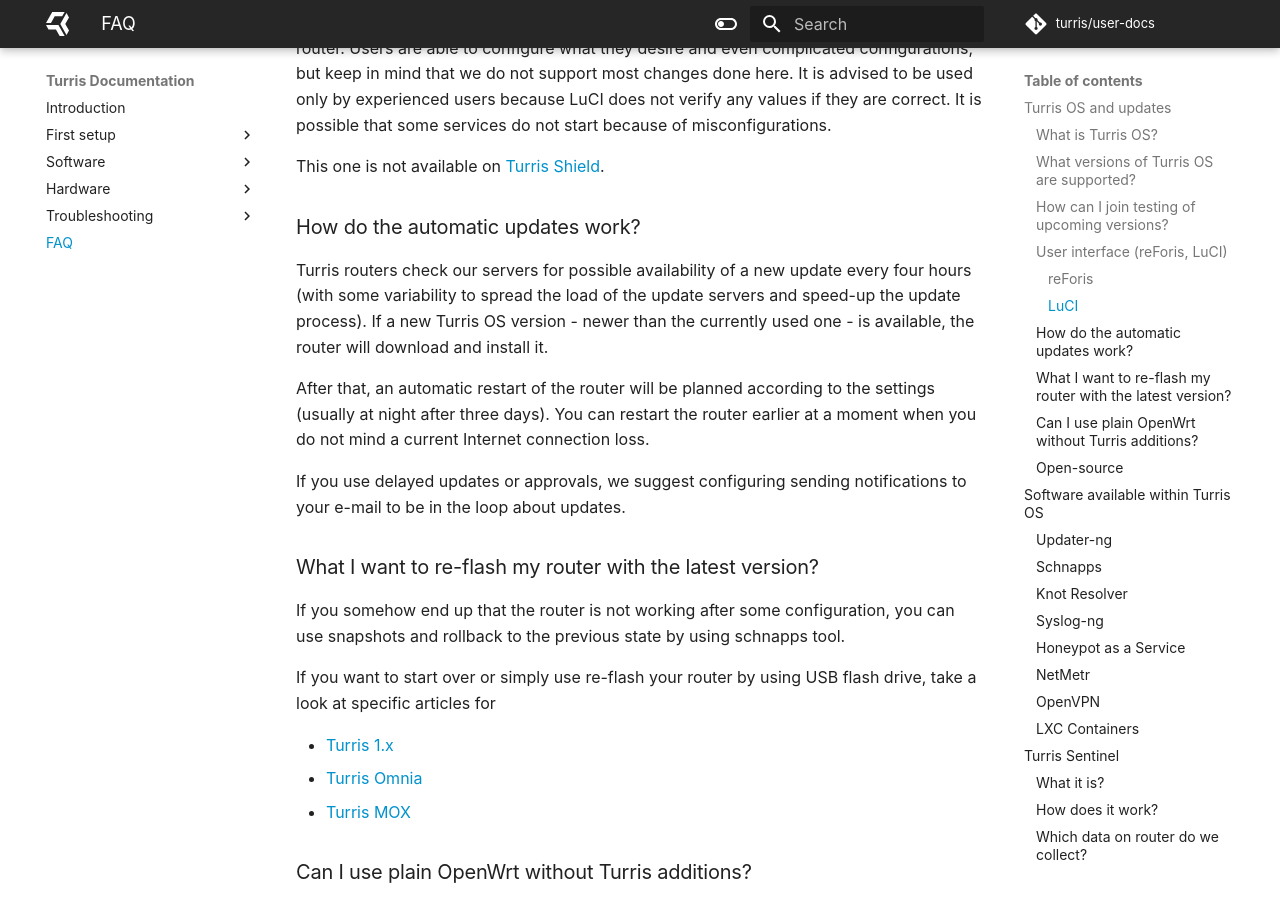
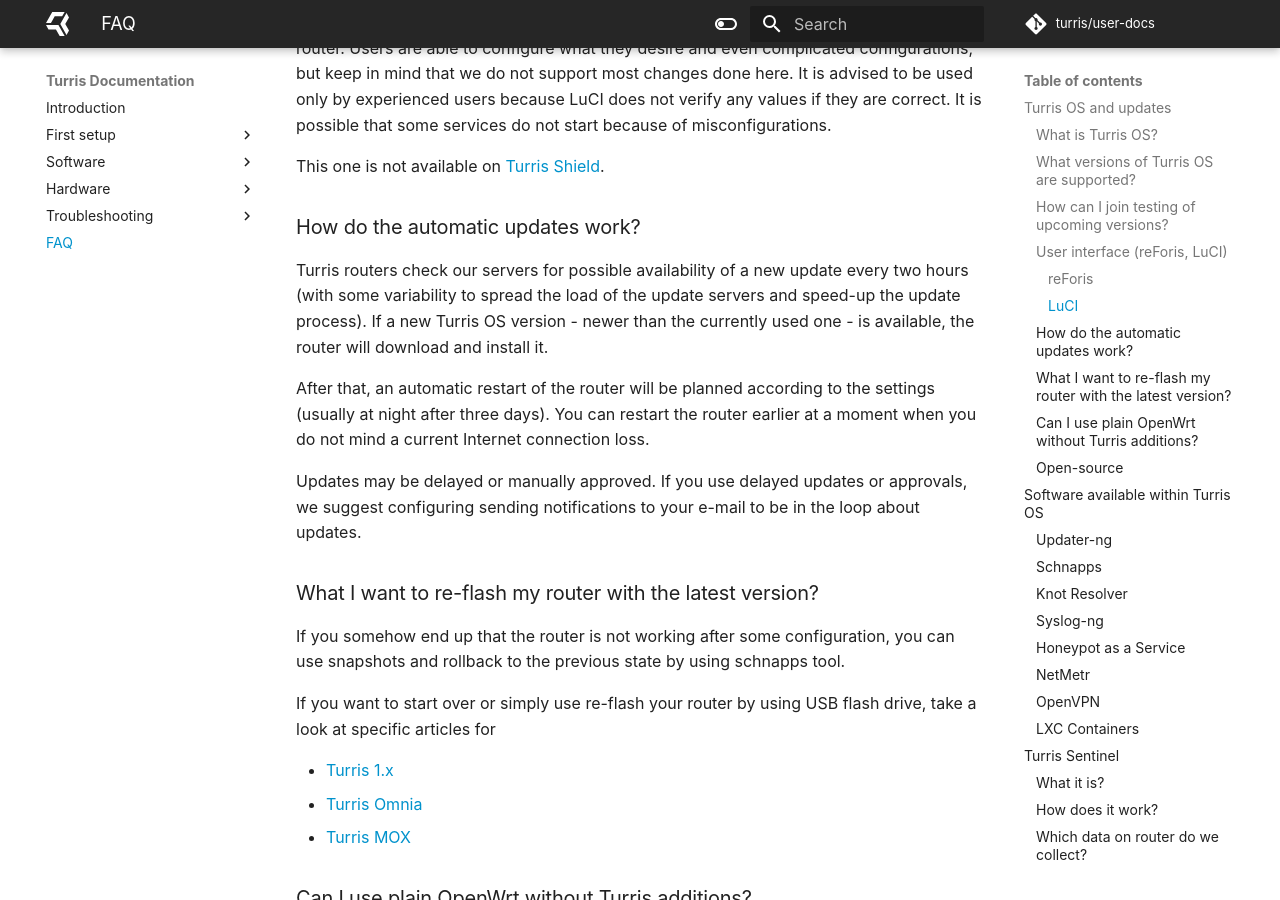
Before and after one commit to turris-cz/user-docs, an MkDocs documentation site: the page built from docs/basics/faq.md, in a window 1280 px wide and 900 px high, scrolled down 1185 px. Built offline with MkDocs 1.6.1 and Material for MkDocs 9.7.7, drawn with Linux system fonts in a browser that asks for light colours; plug-ins that fetch from the network failed and are left out.

Commit message:
basics/faq,reforis: Update information about automatic updates

```diff
--- a/docs/basics/faq.md
+++ b/docs/basics/faq.md
@@ -60,7 +60,7 @@
 ### How do the automatic updates work?
 
 Turris routers check our servers for possible availability of a new update
-every four hours (with some variability to spread the load of the update
+every two hours (with some variability to spread the load of the update
 servers and speed-up the update process). If a new Turris OS version
 - newer than the currently used one - is available, the router will download
 and install it.
@@ -69,8 +69,9 @@
 the settings (usually at night after three days). You can restart the router
 earlier at a moment when you do not mind a current Internet connection loss.
 
-If you use delayed updates or approvals, we suggest configuring sending
-notifications to your e-mail to be in the loop about updates.
+Updates may be delayed or manually approved. If you use delayed updates or
+approvals, we suggest configuring sending notifications to your e-mail to be
+in the loop about updates.
 
 ### What I want to re-flash my router with the latest version?
 
```
Also changed, not shown: docs/basics/reforis/updates/reforis-updates.md (+2 -2 lines).
